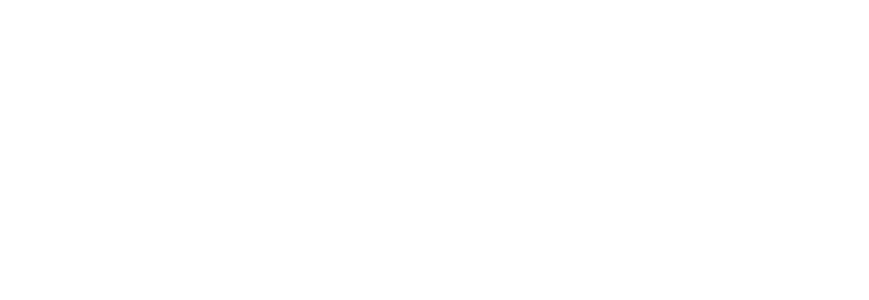
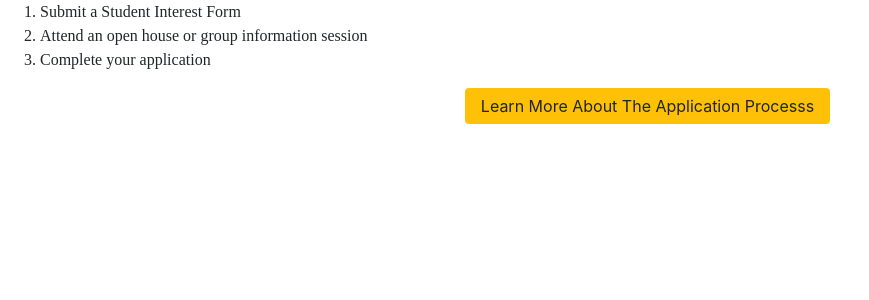
Before and after one commit to flyaway12345/angular-year-up, an Angular app: page / in a window 1280 px wide. Shown: the top 300 px of the page, without its empty margins (0-869 px from the left). Built offline with nearby package versions, Linux system fonts and the light colour scheme.

Commit message:
created and edited the how to apply component

```diff
--- a/src/app/app.component.html
+++ b/src/app/app.component.html
@@ -0,0 +1,3 @@
+
+
+<app-how-to-apply></app-how-to-apply>
--- a/src/app/app.module.ts
+++ b/src/app/app.module.ts
@@ -4,11 +4,13 @@
 import { AppRoutingModule } from './app-routing.module';
 import { AppComponent } from './app.component';
 import { ImageSlidersComponent } from './image-sliders/image-sliders.component';
+import { HowToApplyComponent } from './how-to-apply/how-to-apply.component';
 
 @NgModule({
   declarations: [
     AppComponent,
-    ImageSlidersComponent
+    ImageSlidersComponent,
+    HowToApplyComponent
   ],
   imports: [
     BrowserModule,
--- /dev/null
+++ b/src/app/how-to-apply/how-to-apply.component.css
@@ -0,0 +1,8 @@
+h3{
+    color: darkblue;
+}
+
+button{
+    border: darkblue;
+    width: 50%;
+}
--- /dev/null
+++ b/src/app/how-to-apply/how-to-apply.component.html
@@ -0,0 +1,21 @@
+
+
+<ol style="font-family: 'gotham';">
+ <li>
+     Submit a Student Interest Form
+ </li>
+ <li>
+     Attend an open house or group information session
+ </li>
+     <li>
+     Complete your application
+ </li>
+</ol>
+
+<div class="container">
+    <div class="row">
+    <div class="col-md-4"></div>
+    <div class="col-md-8"><button type="button" class="btn btn-warning">Learn More About The Application Processs</button></div>
+
+</div>
+    </div>
--- /dev/null
+++ b/src/app/how-to-apply/how-to-apply.component.ts
@@ -0,0 +1,15 @@
+import { Component, OnInit } from '@angular/core';
+
+@Component({
+  selector: 'app-how-to-apply',
+  templateUrl: './how-to-apply.component.html',
+  styleUrls: ['./how-to-apply.component.css']
+})
+export class HowToApplyComponent implements OnInit {
+
+  constructor() { }
+
+  ngOnInit(): void {
+  }
+
+}
```
Also changed, not shown: 1 other file (tests, documents, lock files or other folders).
